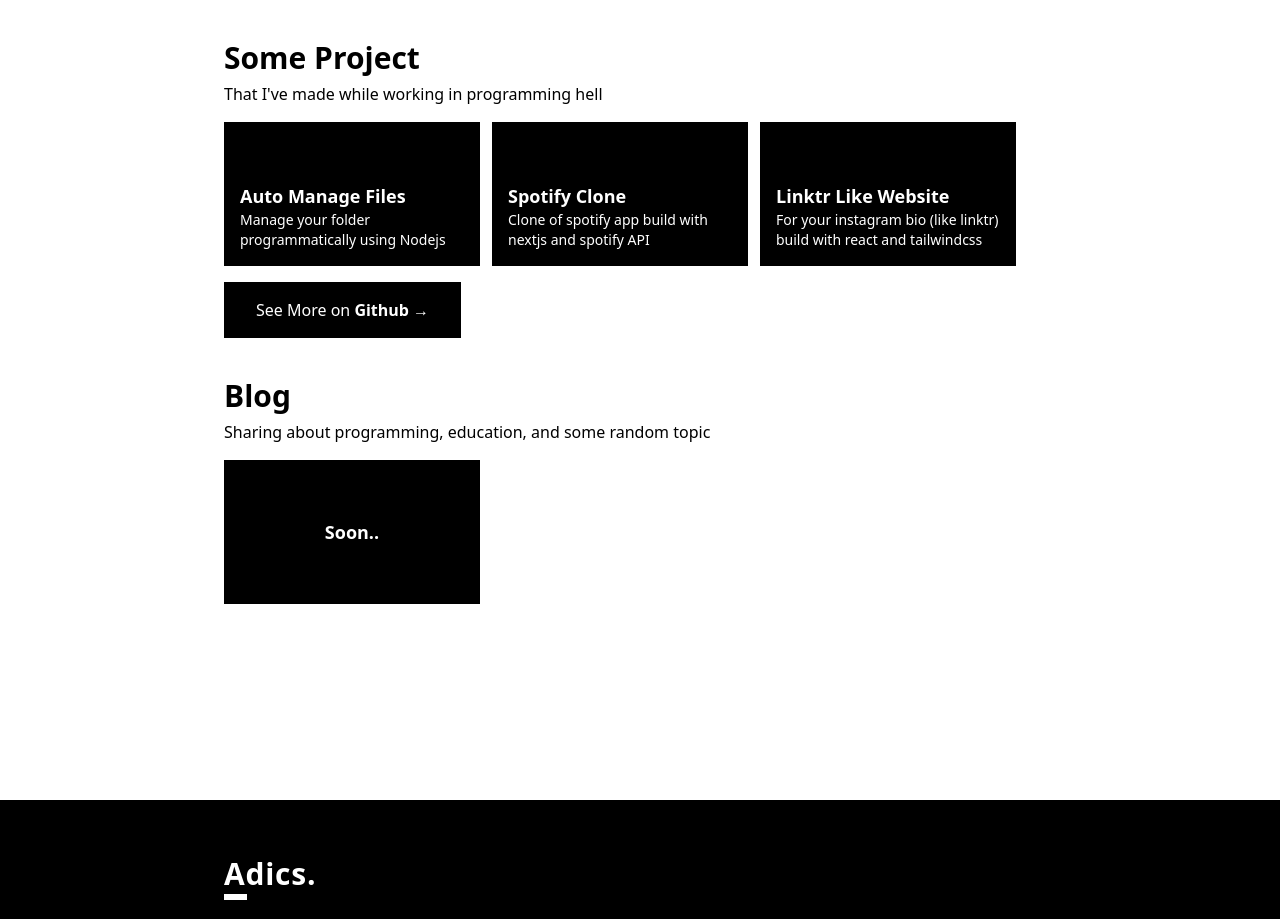
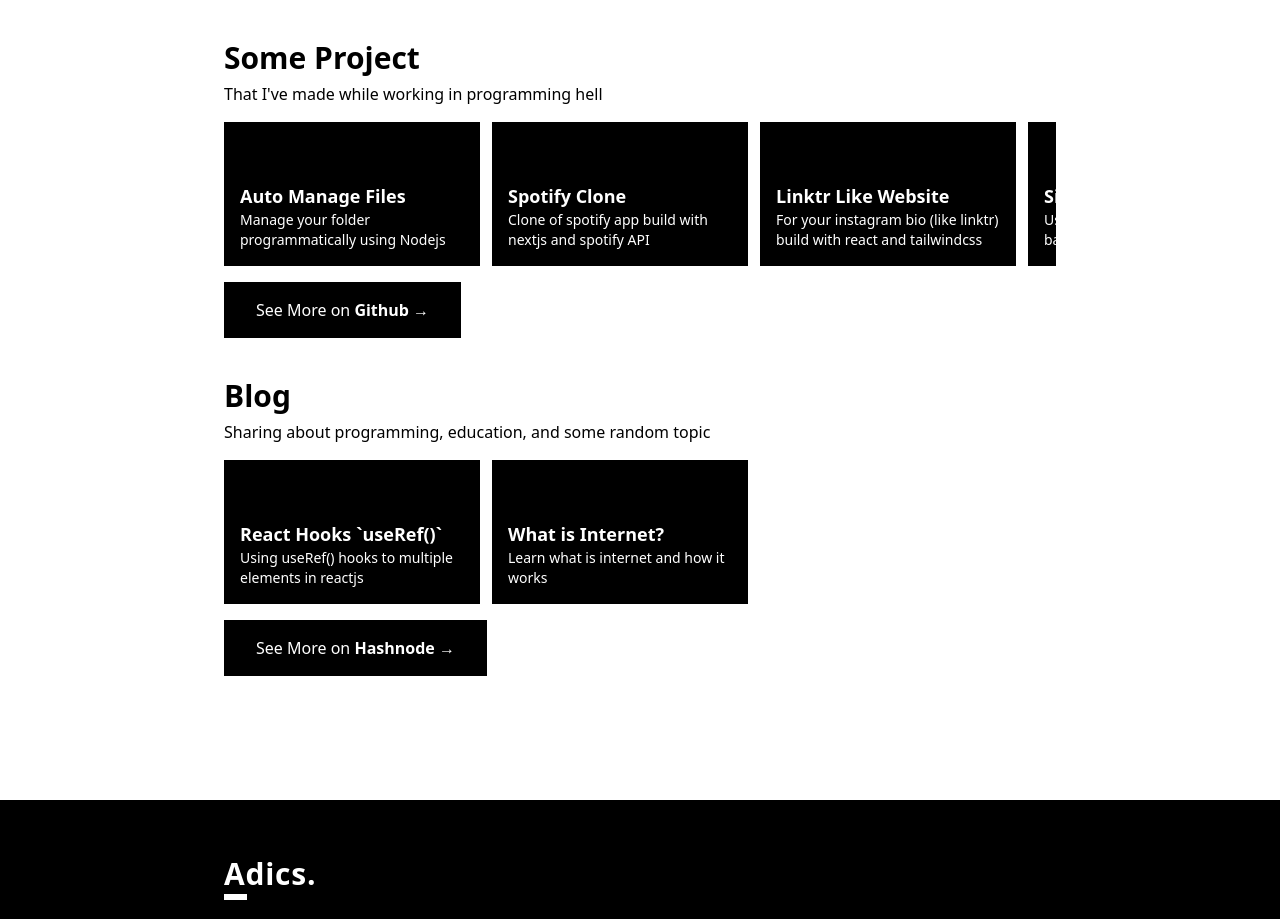
Before and after one commit to AdiCahyaSaputra/personal-portfolio, a React (Vite) app: page / in a window 1280 px wide. Shown: the part 2400-3319 px from the top of the page. Built offline with nearby package versions, Linux system fonts and the light colour scheme.

Commit message:
update blog link

```diff
--- a/src/App.tsx
+++ b/src/App.tsx
@@ -13,7 +13,7 @@ const App = () => {
 				<AboutSection />
 				<SkillSection />
 				<ProjectSection />
-				<FooterSection/>
+				<FooterSection />
 			</div>
 		</ScrollObserver>
 	)
--- a/src/components/section/ProjectSection.tsx
+++ b/src/components/section/ProjectSection.tsx
@@ -2,10 +2,22 @@ import Container from "../reusable/Container"
 import ProjectCard from "../reusable/ProjectCard"
 
 const link = {
+  web: {
     amf: 'https://auto-manage-files.vercel.app/',
     spotifyClone: 'https://github.com/AdiCahyaSaputra/spotify_clone',
     linktr: 'https://next-bio-ig.vercel.app/',
-	gh: 'https://github.com/AdiCahyaSaputra'
+    gh: 'https://github.com/AdiCahyaSaputra',
+    ecommerce: 'https://toko-online-dc.vercel.app/'
+  },
+  blog: {
+    me: 'https://adics.hashnode.dev/',
+    b1: {
+      link: 'https://adics.hashnode.dev/using-useref-to-multiple-elements-in-react-js',
+    },
+    b2: {
+      link: 'https://adics.hashnode.dev/apa-itu-internet'
+    }
+  }
 }
 
 const ProjectSection: React.FC = () => {
@@ -16,19 +28,24 @@ const ProjectSection: React.FC = () => {
         <p className="font-light mt-1.5">That I've made while working in <span className="font-normal">programming hell</span></p>
 
         <div className="space-x-3 overflow-x-auto no-scrollbar flex items-center py-4">
-					<ProjectCard link={link.amf} project="Auto Manage Files" desc="Manage your folder programmatically using Nodejs" />
-					<ProjectCard link={link.spotifyClone} project="Spotify Clone" desc="Clone of spotify app build with nextjs and spotify API" />
-					<ProjectCard link={link.linktr} project="Linktr Like Website" desc="For your instagram bio (like linktr) build with react and tailwindcss" />
+          <ProjectCard link={link.web.amf} project="Auto Manage Files" desc="Manage your folder programmatically using Nodejs" />
+          <ProjectCard link={link.web.spotifyClone} project="Spotify Clone" desc="Clone of spotify app build with nextjs and spotify API" />
+          <ProjectCard link={link.web.linktr} project="Linktr Like Website" desc="For your instagram bio (like linktr) build with react and tailwindcss" />
+          <ProjectCard link={link.web.ecommerce} project="Simple E-Commerce" desc="Using nextjs and spring boot for backend api" />
         </div>
 
-				<button onClick={() => window.location.href = link.gh} className="hover:text-white/60 transition-all py-4 px-8 bg-black text-white font-light">See More on <span className="font-bold">Github →</span></button>
+        <button onClick={() => window.location.href = link.web.gh} className="hover:text-white/60 transition-all py-4 px-8 bg-black text-white font-light">See More on <span className="font-bold">Github →</span></button>
 
         <h1 className="text-3xl mt-10 text-black font-bold">Blog</h1>
         <p className="font-light mt-1.5">Sharing about programming, education, and some random topic</p>
 
-				<div className="mt-4 flex justify-center items-center w-64 aspect-video bg-black">
-					<h1 className="text-white text-lg font-bold">Soon..</h1>
+        <div className="space-x-3 overflow-x-auto no-scrollbar flex items-center py-4">
+          <ProjectCard link={link.blog.b1.link} project="React Hooks `useRef()`" desc="Using useRef() hooks to multiple elements in reactjs" />
+          <ProjectCard link={link.blog.b2.link} project="What is Internet?" desc="Learn what is internet and how it works" />
         </div>
+
+        <button onClick={() => window.location.href = link.blog.me} className="hover:text-white/60 transition-all py-4 px-8 bg-black text-white font-light">See More on <span className="font-bold">Hashnode →</span></button>
+
       </Container>
     </section>
   )
```
Lines whose indentation alone changed are shown as unchanged.
